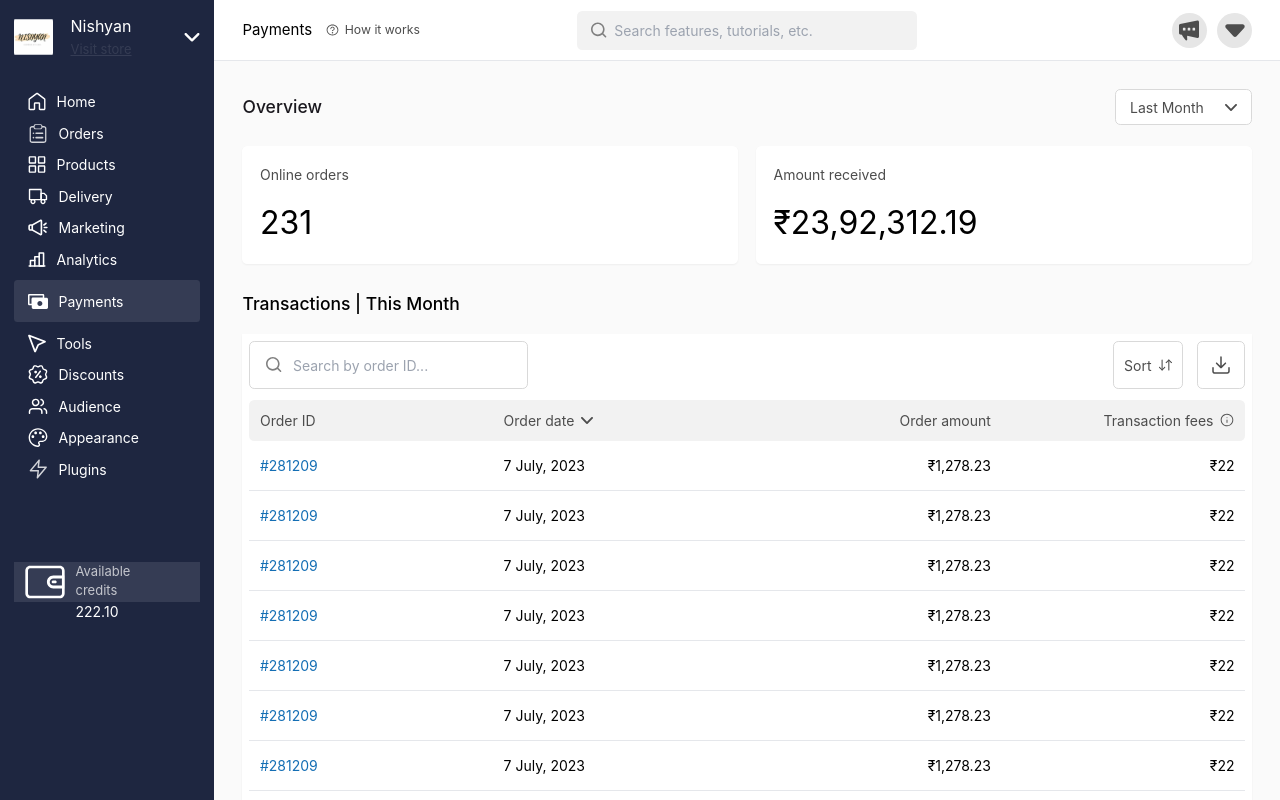
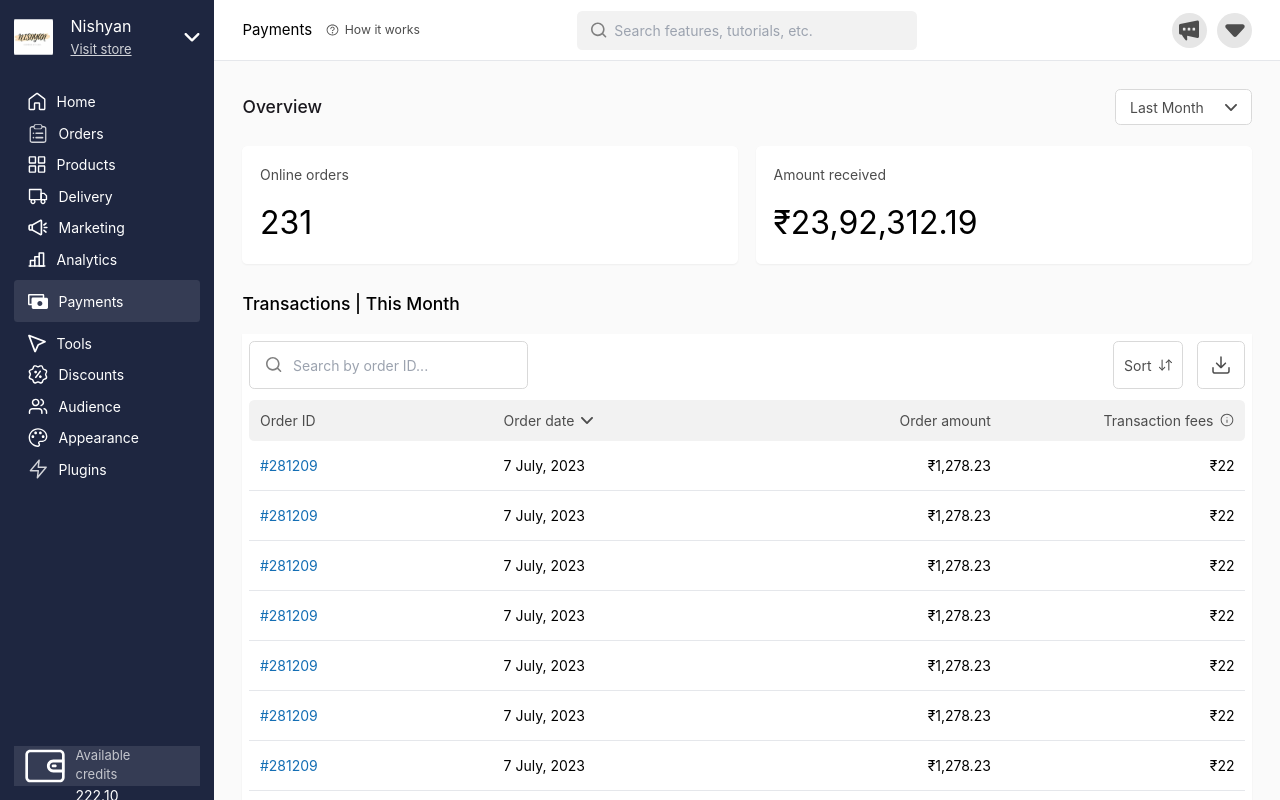
Before and after one commit to mohit-1337/dukaan-dashboard, a React (Vite) app: page / in a window 1280 px wide. Built offline with nearby package versions, Linux system fonts and the light colour scheme.

Commit message:
sidebar update

```diff
--- a/src/components/Sidebar.jsx
+++ b/src/components/Sidebar.jsx
@@ -18,14 +18,15 @@ import walletIcon from "../assets/walletIcon.svg";
 const Sidebar = () => {
   return (
     <>
-      <div className="w-72 bg-[#1E2640] h-screen py-4 px-4 overflow-auto justify-between flex-col">
+      <div className="w-72 bg-[#1E2640] h-screen py-4 px-4 overflow-auto justify-between flex-col flex">
+        <div>
           <div className="flex w-full  justify-between items-center">
             <div className="flex w-full gap-5">
               <img src={logo} alt="logo" className="cursor-pointer" />
 
               <div className="text-white">
                 <h1 className="text-[16px]">Nishyan</h1>
-              <span className="underline cursor-pointer text-[13px] text-white/10">
+                <span className="underline cursor-pointer text-[13px] text-white/80">
                   Visit store
                 </span>
               </div>
@@ -88,6 +89,7 @@ const Sidebar = () => {
               </div>
             </div>
           </div>
+        </div>
         <div className="flex text-white  bg-white/10 mt-[82px]">
           <div className="flex gap-3 px-3">
             <img src={walletIcon} alt="walletIcon" />
```
Lines whose indentation alone changed are shown as unchanged.
